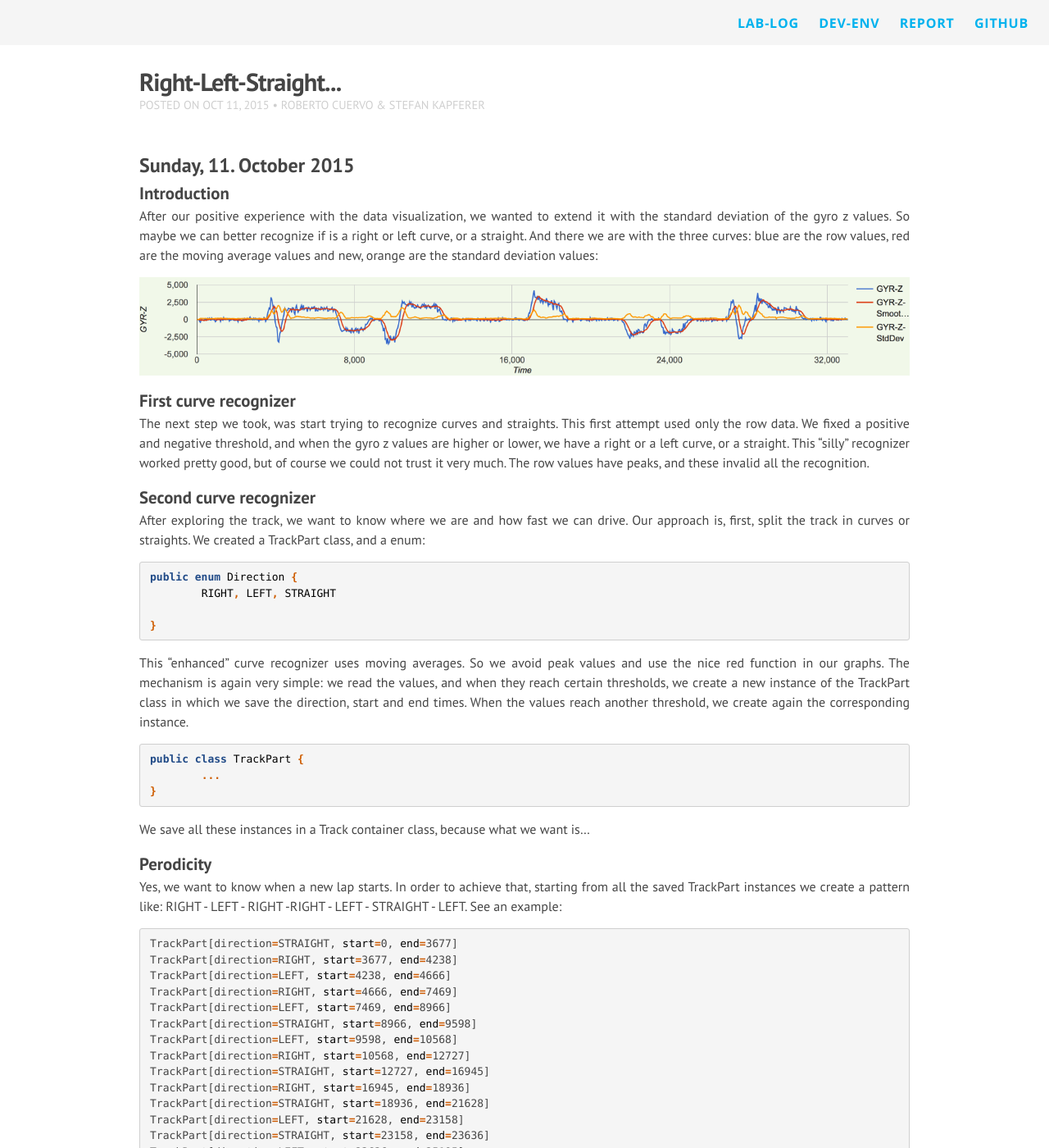
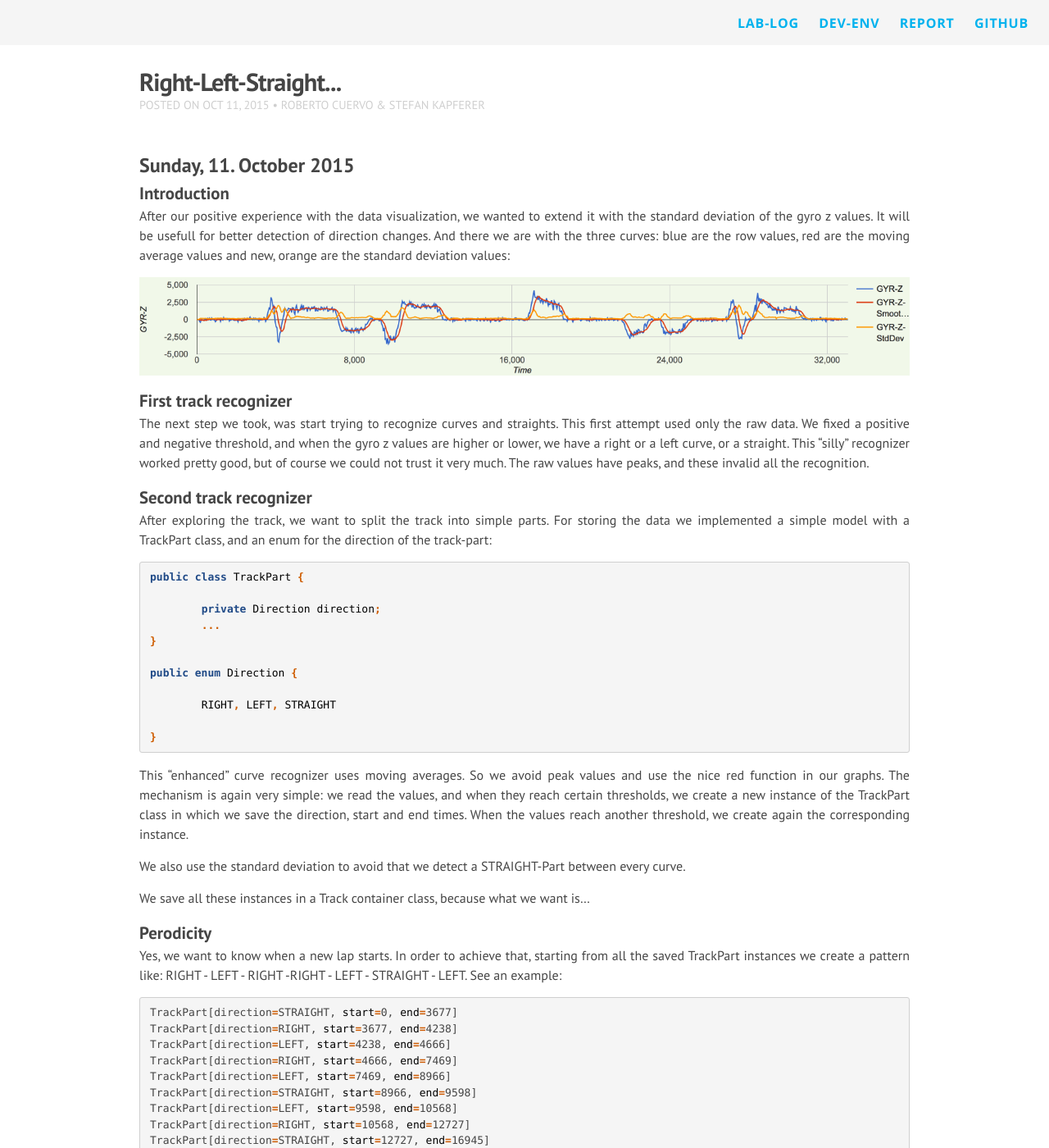
Before and after one commit to HSR-ChallP1-Whitespace/hsr-challp1-whitespace.github.io, a Jekyll site: the page built from _posts/2015-10-11-first-right-left.md, in a window 1280 px wide and 1400 px high. Shown: the whole window at 82% size. Built offline with Jekyll 4.4.1, drawn with Linux system fonts in a browser that asks for light colours; nearby versions of some CDN libraries; Markdown is read by kramdown in place of the engine named in the settings; comment, search, counter and statistics services are not loaded; some of the changed text lies outside the part shown.

Commit message:
Update 2015-10-11-first-right-left.md

```diff
--- a/_posts/2015-10-11-first-right-left.md
+++ b/_posts/2015-10-11-first-right-left.md
@@ -8,21 +8,27 @@ author: "Roberto Cuervo & Stefan Kapferer"
 ## Sunday, 11. October 2015
 
 ### Introduction
-After our positive experience with the data visualization, we wanted to extend it with the standard deviation of the gyro z values. So maybe we can better recognize if is a right or left curve, or a straight.
+After our positive experience with the data visualization, we wanted to extend it with the standard deviation of the gyro z values. It will be usefull for better detection of direction changes.
 And there we are with the three curves: blue are the row values, red are the moving average values and new, orange are the standard deviation values:
 
 ![Data Analyzer - standard deviation data](/media/data-analyzer_screenshot-04.png "Data Analyzer - standard deviation")
 
-### First curve recognizer
-The next step we took, was start trying to recognize curves and straights. This first attempt used only the row data. We fixed a positive and negative threshold, and when the gyro z values are higher or lower, we have a right or a left curve, or a straight.
-This "silly" recognizer worked pretty good, but of course we could not trust it very much. The row values have peaks, and these invalid all the recognition.
+### First track recognizer
+The next step we took, was start trying to recognize curves and straights. This first attempt used only the raw data. We fixed a positive and negative threshold, and when the gyro z values are higher or lower, we have a right or a left curve, or a straight.
+This "silly" recognizer worked pretty good, but of course we could not trust it very much. The raw values have peaks, and these invalid all the recognition.
 
-### Second curve recognizer
-After exploring the track, we want to know where we are and how fast we can drive. Our approach is, first, split the track in curves or straights. We created a TrackPart class, and a enum:
+### Second track recognizer
+After exploring the track, we want to split the track into simple parts. For storing the data we implemented a simple model with  a TrackPart class, and an enum for the direction of the track-part:
 
 {% highlight java %}
+public class TrackPart {
+
+	private Direction direction;
+	...
+}
 
 public enum Direction {
+
 	RIGHT, LEFT, STRAIGHT
 
 }
@@ -31,12 +37,7 @@ public enum Direction {
 This "enhanced" curve recognizer uses moving averages. So we avoid peak values and use the nice red function in our graphs.
 The mechanism is again very simple: we read the values, and when they reach certain thresholds, we create a new instance of the TrackPart class in which we save the direction, start and end times. When the values reach another threshold, we create again the corresponding instance.
 
-{% highlight java %}
-public class TrackPart {
-	...
-}
-{% endhighlight %}
-
+We also use the standard deviation to avoid that we detect a STRAIGHT-Part between every curve.
 
 We save all these instances in a Track container class, because what we want is...
 
@@ -62,6 +63,9 @@ TrackPart[direction=RIGHT, start=27195, end=27726]
 TrackPart[direction=LEFT, start=27726, end=28245]
 {% endhighlight %}
 
-We compare continuously this pattern with the new ones incoming with each event, if we match, maybe we found the track model. If we found the model, maybe is time to start speeding up!!
-Still we have to check our logic, and oc course, test all.
+After each recognized TrackPart we split the list into two same size lists. We compare them and check if it's the same pattern. Thats how we get candidates for our track pattern. After the second round we will get a match which is our track pattern. To detect the best match we use the round-time-event. If summarize all the times of our trackparts the difference to the round-time should be as small as possible.
+
+After we recognized the track we have to implement a logic which detects our position in the track at any time.
+Still we have to check our logic, and of course, test all.
+
 **Thats all, folks...**
```
